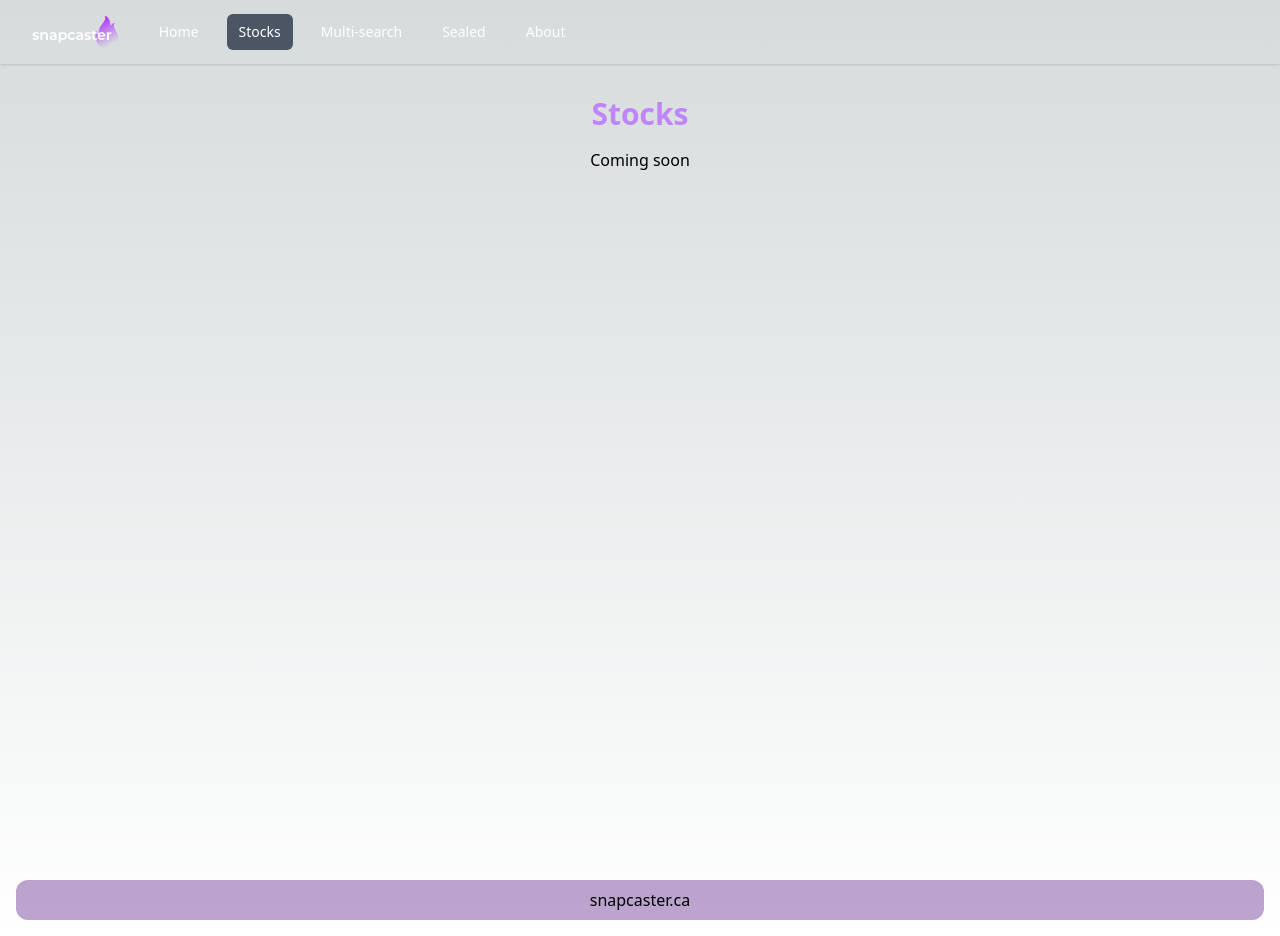
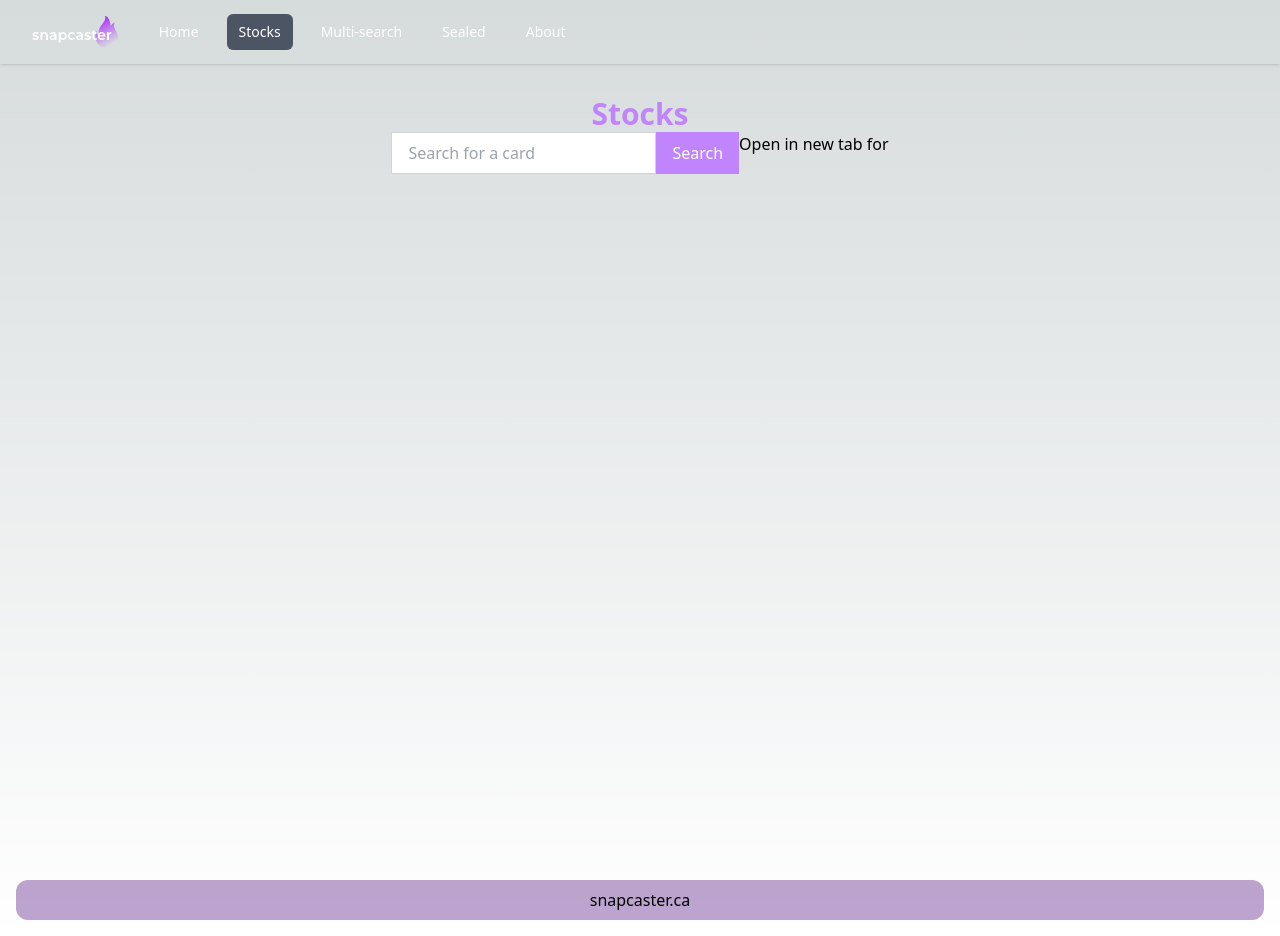
Before and after one commit to rankinstein/snapcaster-nextjs, a Next.js app: page /stocks in a window 1280 px wide. Built offline with nearby package versions, Linux system fonts and the light colour scheme.

Commit message:
card routing adn data setup

```diff
--- a/pages/stocks.js
+++ /dev/null
@@ -1,31 +0,0 @@
-import React from 'react'
-import Head from 'next/head'
-
-export default function Stocks() {
-  return (
-    <>
-    <Head>
-      <title>Snapcaster</title>
-      <meta
-        name="description"
-        content="Search Magic the Gathering singles in Canada"
-      />
-      <meta name="viewport" content="width=device-width, initial-scale=1" />
-      <link rel="icon" href="/favicon.ico" />
-    </Head>
-    <main className="flex flex-col justify-between items-center p-8 min-h-screen">
-      <div className="flex-col items-center justify-center flex-1 text-left max-w-xl">
-        <div className="mx-auto space-y-7">
-          <div>
-            <h1 className="text-3xl font-bold text-purple-400 text-center">Stocks</h1>
-            <p className="mt-4">
-              Coming soon
-            </p>
-          </div>
-
-        </div>
-      </div>
-    </main>
-  </>
-  )
-}
--- /dev/null
+++ b/pages/stocks/[card].js
@@ -0,0 +1,27 @@
+export default function Card({ card, data }) {
+  // hit pricedata api for the card
+  return (
+    <div>
+      <h1>{card}</h1>
+    </div>
+  );
+}
+
+export async function getServerSideProps(context) {
+  const { req, res, query } = context;
+  const { card } = query;
+
+  let data = null;
+  await fetch(`http://localhost:8000/pricedata/card/${card}/`)
+    .then((res) => res.json())
+    .then((json) => {
+      data = json;
+    });
+
+  return {
+    props: {
+      card,
+      data,
+    },
+  };
+}
--- /dev/null
+++ b/pages/stocks/index.js
@@ -0,0 +1,67 @@
+import React from 'react'
+import Head from 'next/head'
+import Link from 'next/link'
+
+export default function Stocks({ test }) {
+  const [searchQuery , setSearchQuery] = React.useState('')
+  const handleClick = () => {
+    // open a new tab with /stocks/[cardname] using <Link> from next.js
+
+
+
+  }
+  return (
+    <>
+    <Head>
+      <title>Snapcaster</title>
+      <meta
+        name="description"
+        content="Search Magic the Gathering singles in Canada"
+      />
+      <meta name="viewport" content="width=device-width, initial-scale=1" />
+      <link rel="icon" href="/favicon.ico" />
+    </Head>
+    <main className="flex flex-col justify-between items-center p-8 min-h-screen">
+      <div className="flex-col items-center justify-center flex-1 text-left max-w-xl">
+        <div className="mx-auto space-y-7">
+          <div>
+            <h1 className="text-3xl font-bold text-purple-400 text-center">Stocks</h1>
+            {/* search box to search for a card name */}
+            <div className="flex justify-center">
+              <input
+                type="text"
+                className="px-4 py-2 border border-gray-300"
+                placeholder="Search for a card"
+                value={searchQuery}
+                onChange={(e) => setSearchQuery(e.target.value)}
+              />
+              <button
+                className="px-4 py-2 bg-purple-400 text-white"
+                onClick={handleClick}
+              >
+                Search
+              </button>
+              <Link href="/stocks/[cardname]" as={`/stocks/${searchQuery}`}>
+                Open in new tab for {searchQuery}
+              </Link>
+
+              </div>
+          </div>
+
+        </div>
+      </div>
+    </main>
+  </>
+  )
+}
+
+// fetch server side props
+
+export async function getServerSideProps(context) {
+  const { req, res, query } = context
+  // fetch any "daily new" or additional data visualizations here i guess
+  return {
+    props: {
+    }, // will be passed to the page component as props
+  }
+}
```
